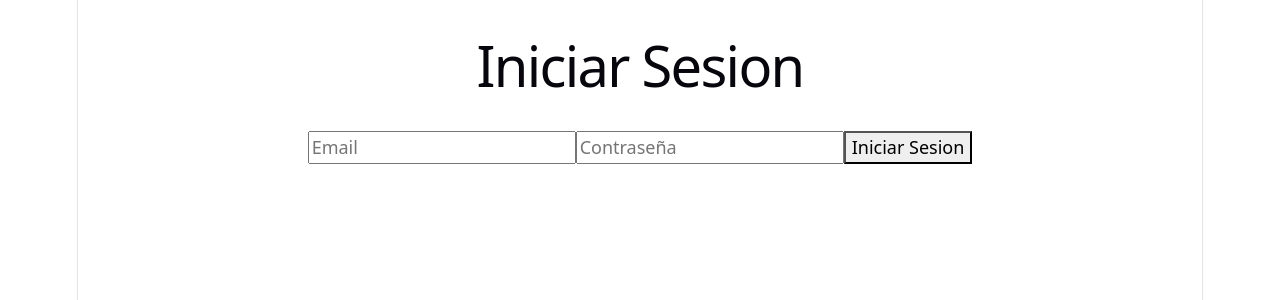
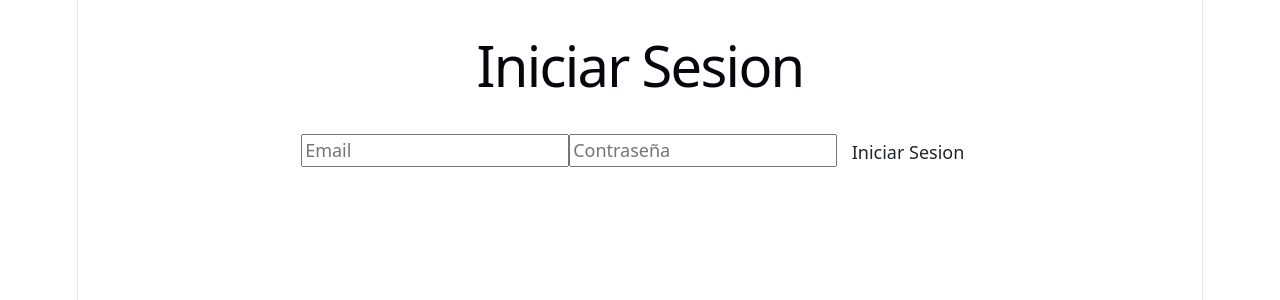
Before and after one commit to M-Sebastian1980/WeDePeliculas-SegundoProyecto, a React (Vite) app: page /login in a window 1280 px wide. Shown: the top 300 px of the page. Built offline with nearby package versions, Linux system fonts and the light colour scheme.

Commit message:
falta terminar css

```diff
--- a/src/pages/Login.jsx
+++ b/src/pages/Login.jsx
@@ -51,24 +51,28 @@ function LoginPage (){
 
     return(
         <>
-       <div>
+       <div className="container-form">
         <h1>Iniciar Sesion</h1>
         <form onSubmit={(e)=>{handleLogin(e)}}>
             <input
+                className="input-email"
                 type="email"
                 name="email"
                 placeholder="Email"
                 minLength={4}
                 maxLength={100}
+                required
             />
             <input
+                className="input-password"
                 type="password"
                 name="password"
                 placeholder="Contraseña"
                 minLength={8}
                 maxLength={100}
+                required
             />
-            <button>Iniciar Sesion</button>
+            <button className="btn">Iniciar Sesion</button>
             </form>
        </div>
         </>
```
